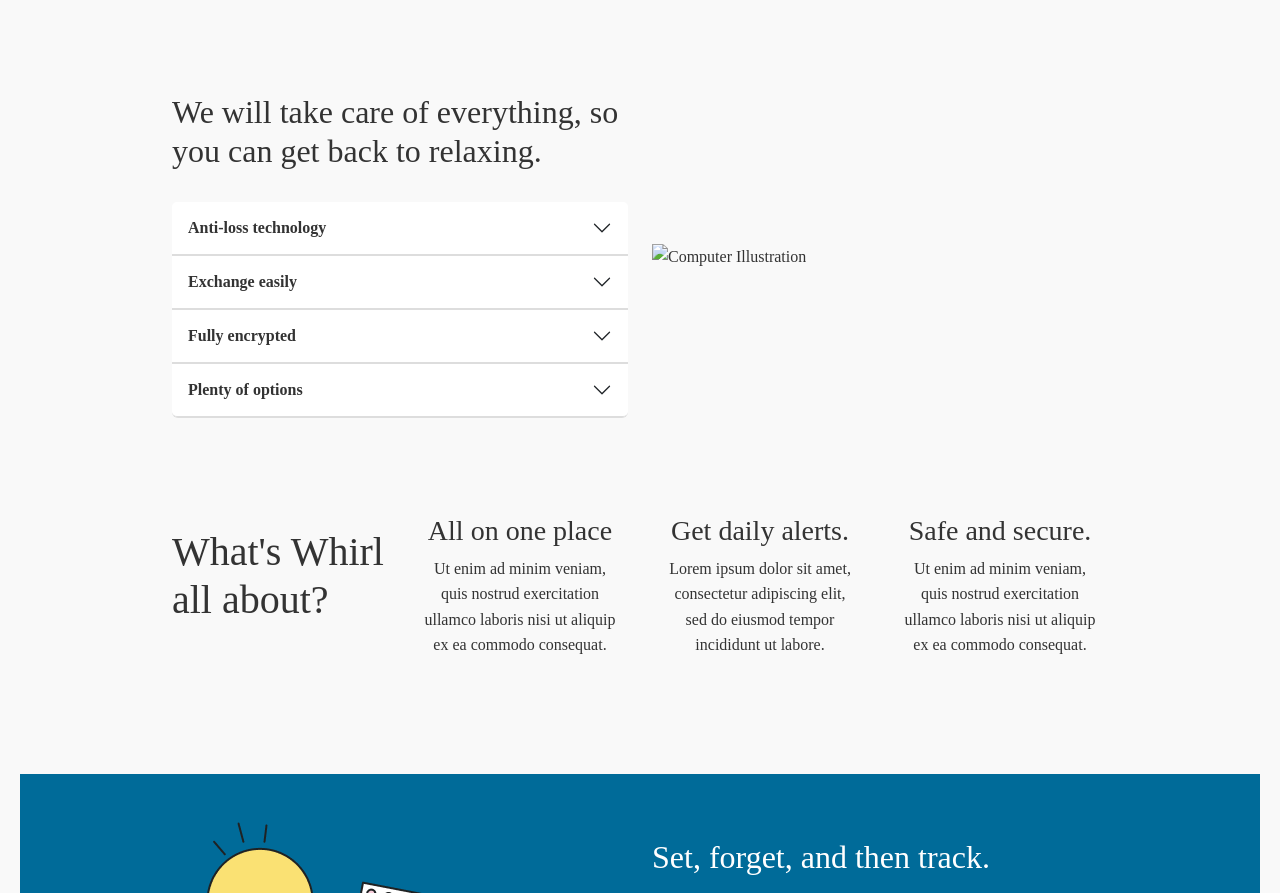
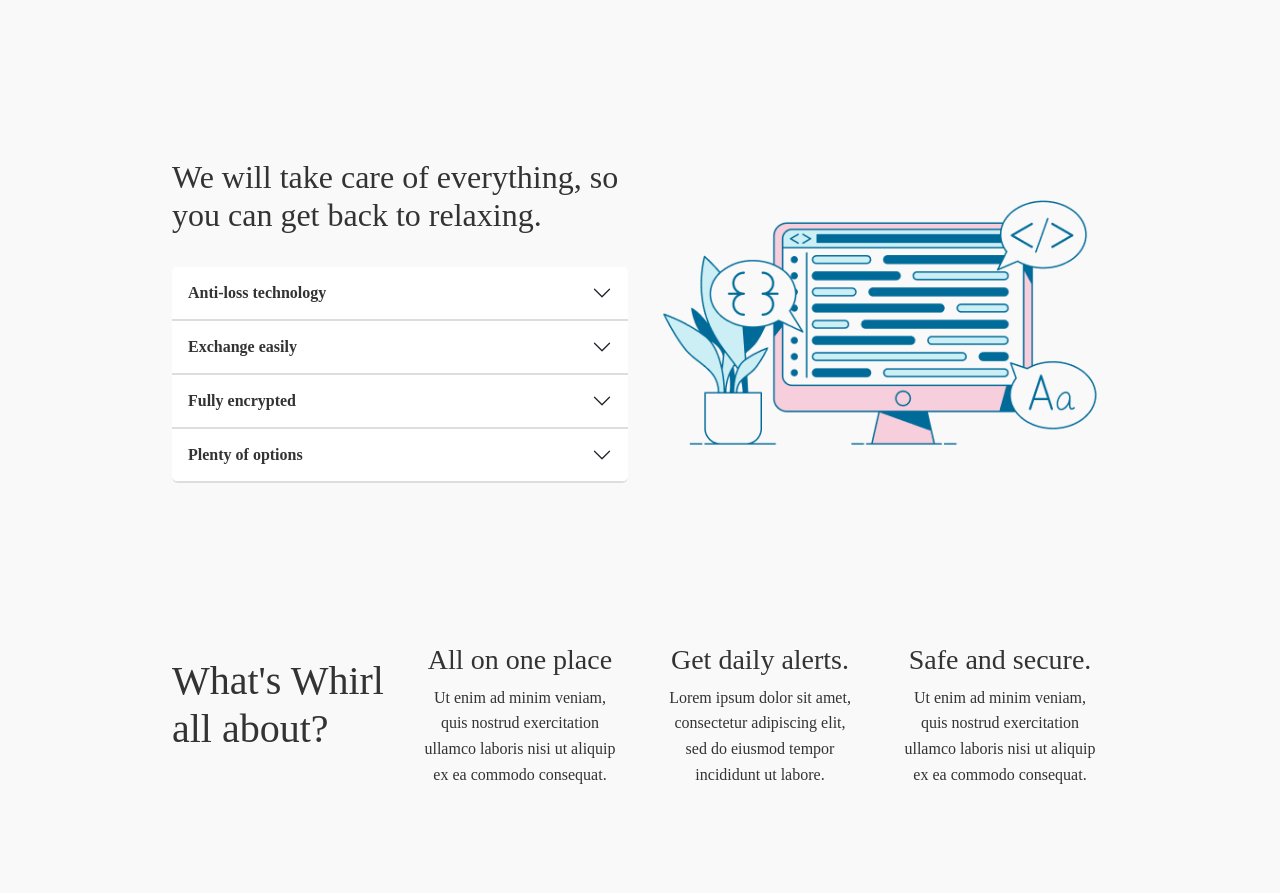
Before and after one commit to olyabit/pox, a plain HTML site: page index.html in a window 1280 px wide. Shown: the part 1073-1966 px from the top of the page. Drawn offline with nearby package versions, Linux system fonts and the light colour scheme.

Commit message:
Update index.html

```diff
--- a/index.html
+++ b/index.html
@@ -172,7 +172,7 @@
                     </div>
                 </div>
                 <div class="col-md-6">
-                    <img src="img/.png" alt="Computer Illustration" class="img-fluid">
+                    <img src="img/288.png" alt="Computer Illustration" class="img-fluid">
                 </div>
             </div>
         </div>
@@ -325,4 +325,5 @@
 
 </body>
 
+
 </html>
```
